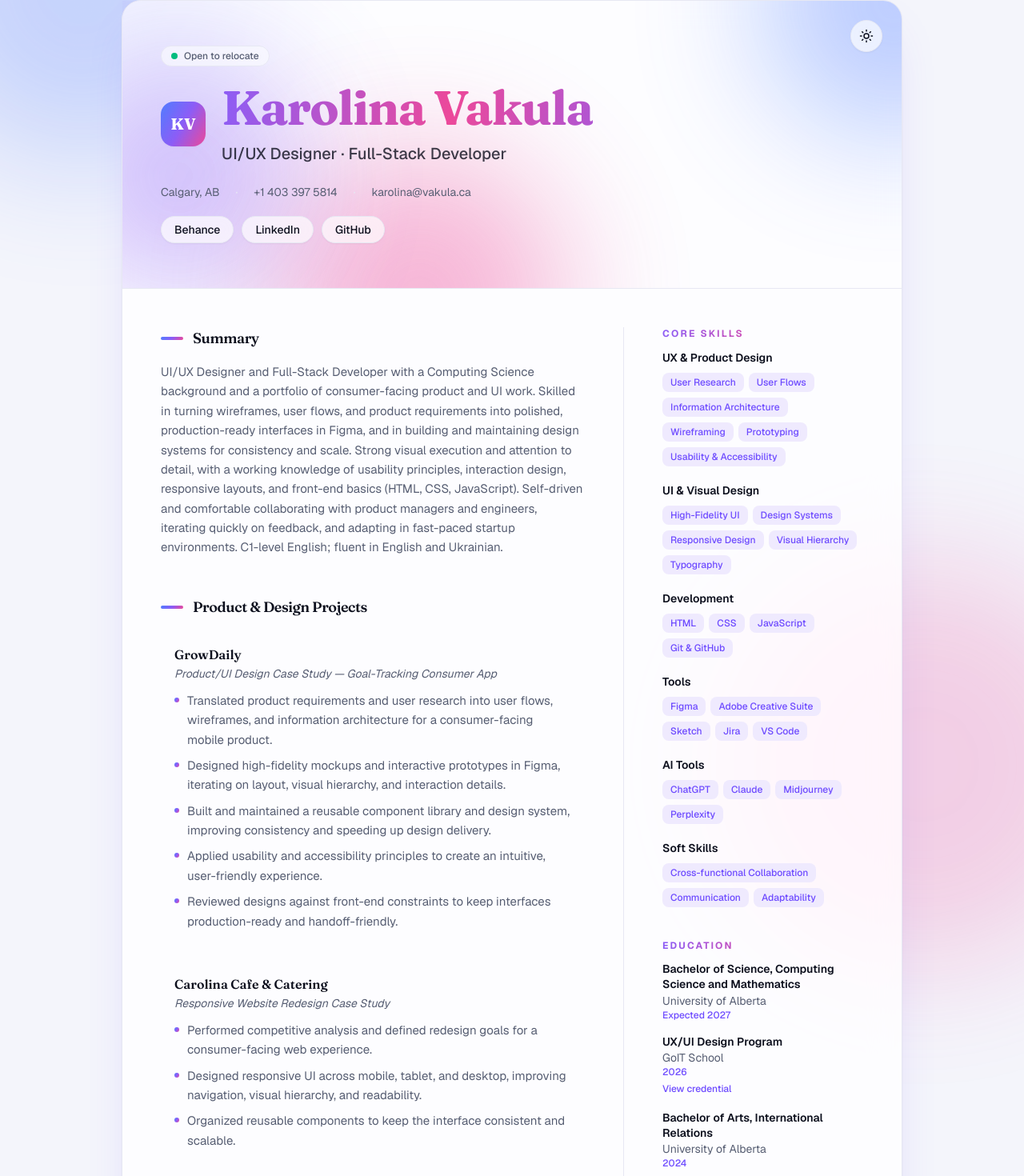
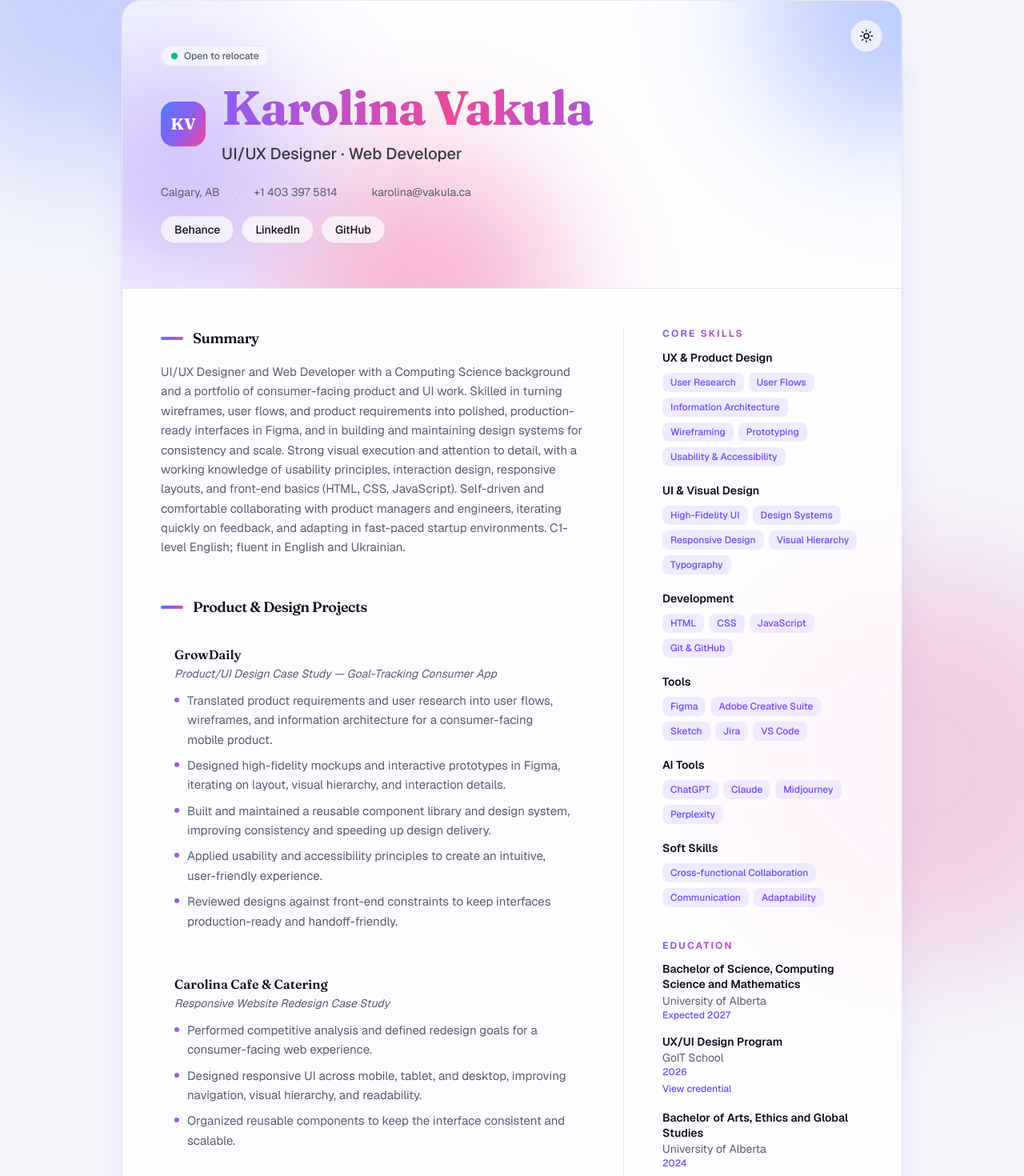
Before and after one commit to vakula-k/resume, a Next.js app: page / in a window 1280 px wide. Shown: the part 64-1534 px from the top of the page at 80% size. Built offline with nearby package versions, Linux system fonts and the light colour scheme.

Commit message:
Correct degree field and change role title to Web Developer
Updates the Bachelor of Arts field of study to Ethics and Global Studies, and changes the secondary title from Full-Stack Developer to Web Developer in both the header title and the summary.

```diff
--- a/src/data/resume.ts
+++ b/src/data/resume.ts
@@ -50,7 +50,7 @@ export type Language = {
 
 export const resume = {
   name: "Karolina Vakula",
-  title: "UI/UX Designer · Full-Stack Developer",
+  title: "UI/UX Designer · Web Developer",
   location: "Calgary, AB",
   relocation: "Open to relocate",
   phone: "+1 403 397 5814",
@@ -61,7 +61,7 @@ export const resume = {
     { label: "GitHub", href: "https://github.com/vakula-k" },
   ] as Link[],
   summary:
-    "UI/UX Designer and Full-Stack Developer with a Computing Science background and a portfolio of consumer-facing product and UI work. Skilled in turning wireframes, user flows, and product requirements into polished, production-ready interfaces in Figma, and in building and maintaining design systems for consistency and scale. Strong visual execution and attention to detail, with a working knowledge of usability principles, interaction design, responsive layouts, and front-end basics (HTML, CSS, JavaScript). Self-driven and comfortable collaborating with product managers and engineers, iterating quickly on feedback, and adapting in fast-paced startup environments. C1-level English; fluent in English and Ukrainian.",
+    "UI/UX Designer and Web Developer with a Computing Science background and a portfolio of consumer-facing product and UI work. Skilled in turning wireframes, user flows, and product requirements into polished, production-ready interfaces in Figma, and in building and maintaining design systems for consistency and scale. Strong visual execution and attention to detail, with a working knowledge of usability principles, interaction design, responsive layouts, and front-end basics (HTML, CSS, JavaScript). Self-driven and comfortable collaborating with product managers and engineers, iterating quickly on feedback, and adapting in fast-paced startup environments. C1-level English; fluent in English and Ukrainian.",
   skills: [
     {
       category: "UX & Product Design",
@@ -160,7 +160,7 @@ export const resume = {
       href: "https://drive.google.com/file/d/16o07h5ZLSAp4l-RC4mcIwZ4EI6JzQyen/view",
     },
     {
-      credential: "Bachelor of Arts, International Relations",
+      credential: "Bachelor of Arts, Ethics and Global Studies",
       institution: "University of Alberta",
       detail: "2024",
     },
```
